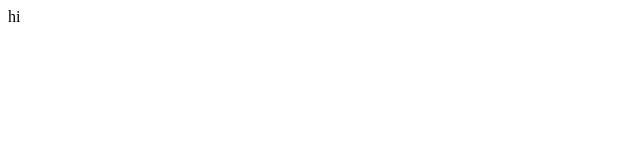
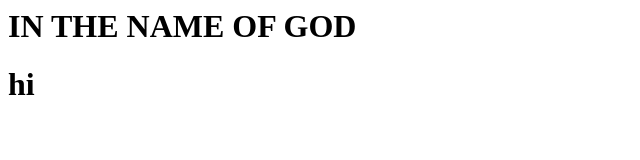
Before and after one commit to alirezah19/START, a plain HTML site: page index.html in a window 1280 px wide. Shown: the whole page, without its empty margins (0-640 px from the left). Drawn offline with Linux system fonts and the light colour scheme.

Commit message:
h1 added:)

```diff
--- a/index.html
+++ b/index.html
@@ -2,7 +2,14 @@
 
 <body>
 
+<h1>
+IN THE NAME  OF GOD
+
+<h1>
+
 hi
+
+
 <body>
 
 
```
